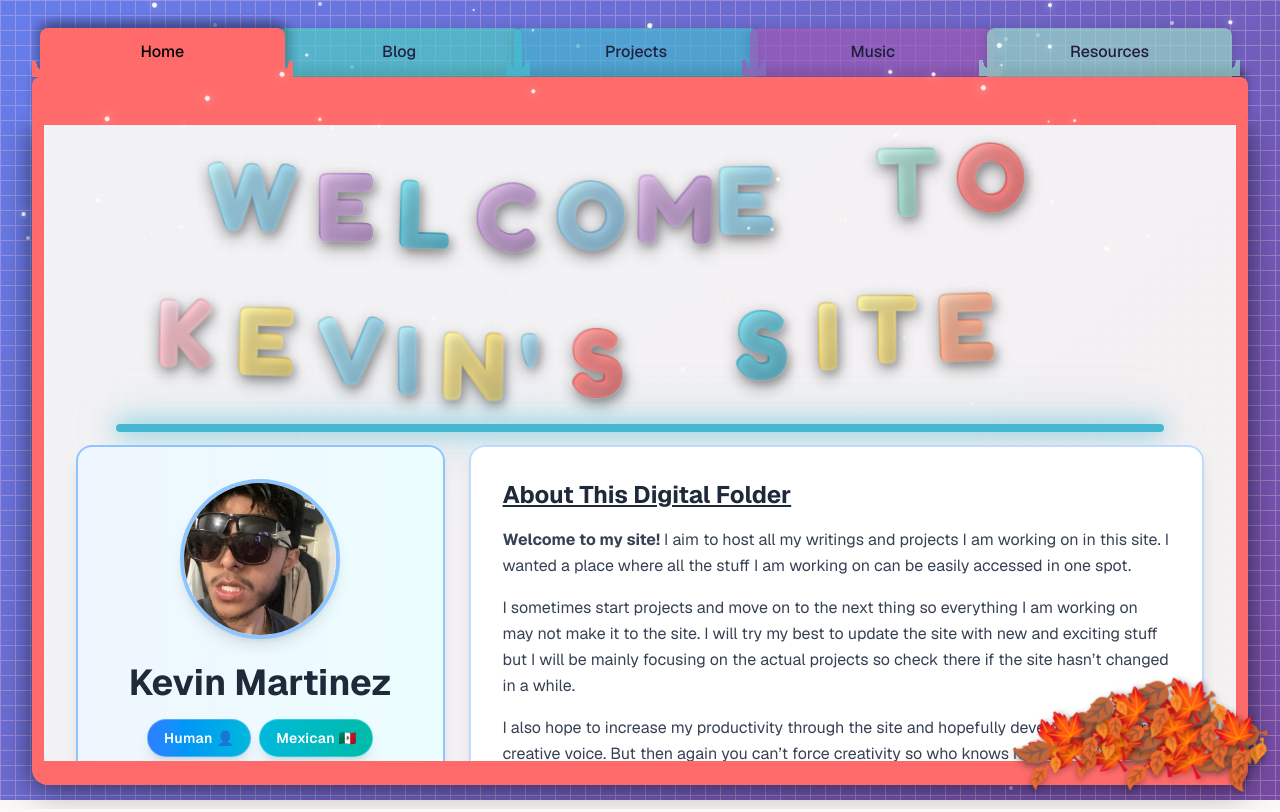
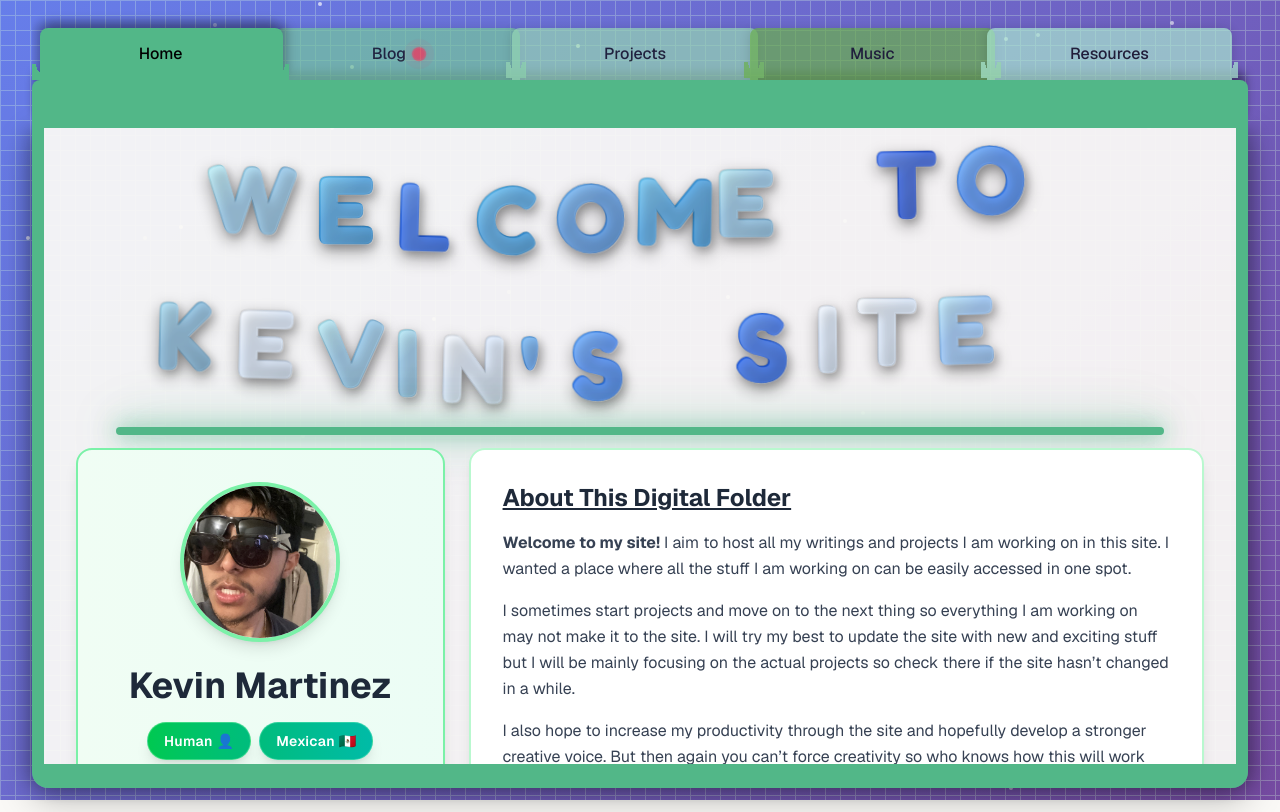
Before and after one commit to TheBoxy/PersonalWebsite, a Next.js app: page / in a window 1280 px wide. Built offline with nearby package versions, Linux system fonts and the light colour scheme.

Commit message:
Updated site

```diff
--- a/src/app/components/FolderNavigation.tsx
+++ b/src/app/components/FolderNavigation.tsx
@@ -10,32 +10,32 @@ interface Tab {
   color: string;
 }
 
-// Original tab colors
+// Spring/green theme tab colors
 const tabs: Tab[] = [
   {
     name: 'Home',
     path: '/',
-    color: '#FF6B6B'
+    color: '#52B788'
   },
   {
     name: 'Blog',
     path: '/blog',
-    color: '#4ECDC4'
+    color: '#74C69D'
   },
   {
     name: 'Projects',
     path: '/projects',
-    color: '#45B7D1'
+    color: '#95D5B2'
   },
   {
     name: 'Music',
     path: '/music',
-    color: '#9B59B6'
+    color: '#6AB04C'
   },
   {
     name: 'Resources',
     path: '/resources',
-    color: '#98D8C8'
+    color: '#A8E6CF'
   },
 ];
 
@@ -94,7 +94,10 @@ export default function FolderNavigation() {
                 boxShadow: isActive
                   ? '0 -6px 12px rgba(0,0,0,0.2), -6px -6px 10px rgba(0,0,0,0.15), 6px -6px 10px rgba(0,0,0,0.15)'
                   : '0 0 12px rgba(0,0,0,0.2)',
-                borderBottom: isActive ? 'none' : '1px solid rgba(0,0,0,0.1)',
+                borderBottom: isActive ? 'none' : `2px solid ${tab.color}`,
+                borderTop: `2px solid ${tab.color}`,
+                borderLeft: index === 0 ? 'none' : `2px solid ${tab.color}`,
+                borderRight: `2px solid ${tab.color}`,
               }}
             >
               {/* Curved ramps at bottom */}
@@ -112,8 +115,32 @@ export default function FolderNavigation() {
                   zIndex: -1
                 }}
               />
-              <span className="relative z-10 font-medium">
+              <span className="relative z-10 font-medium flex items-center gap-2 justify-center">
                 {tab.name}
+                {tab.path === '/blog' && (
+                  <span
+                    className="relative flex items-center justify-center"
+                    title="New blog post available!"
+                    style={{
+                      zIndex: 20,
+                      opacity: 1,
+                    }}
+                  >
+                    <span
+                      className="blog-notification-pulse absolute w-3 h-3 rounded-full"
+                      style={{
+                        backgroundColor: '#FF4444',
+                      }}
+                    />
+                    <span
+                      className="relative w-2.5 h-2.5 rounded-full"
+                      style={{
+                        backgroundColor: '#FF4444',
+                        boxShadow: '0 0 4px rgba(255, 68, 68, 0.8)',
+                      }}
+                    />
+                  </span>
+                )}
               </span>
             </Link>
           );
--- a/src/app/components/LayoutWrapper.tsx
+++ b/src/app/components/LayoutWrapper.tsx
@@ -63,13 +63,13 @@ type TabColorData = {
   gridColor: string;
 };
 
-// Original border colors
+// Spring/green theme border colors - matching FolderNavigation tab colors
 const TAB_COLORS: Record<string, TabColorData> = {
-  '/': { borderColor: '#FF6B6B', gridColor: '#ffd1e6' },
-  '/blog': { borderColor: '#4ECDC4', gridColor: '#d9feff' },
-  '/projects': { borderColor: '#45B7D1', gridColor: '#d4edda' },
-  '/resources': { borderColor: '#98D8C8', gridColor: '#fef9e7' },
-  '/music': { borderColor: '#9B59B6', gridColor: '#ffe6f5' },
+  '/': { borderColor: '#52B788', gridColor: '#d4f4dd' },
+  '/blog': { borderColor: '#74C69D', gridColor: '#d9f5e3' },
+  '/projects': { borderColor: '#95D5B2', gridColor: '#e0f5ea' },
+  '/resources': { borderColor: '#A8E6CF', gridColor: '#e8f7ef' },
+  '/music': { borderColor: '#6AB04C', gridColor: '#d1e8c4' },
 };
 
 const getTabColor = (pathname: string) => {
@@ -240,76 +240,6 @@ export default function LayoutWrapper({
           {children}
         </main>
       </div>
-
-      {/* Pile of Fall Leaves - Bottom Right - Asymmetrical - Interactive */}
-      {mounted && (
-        <div className="fixed bottom-0 right-0 z-20" style={{ width: '350px', height: '200px' }}>
-          {/* Create a realistic asymmetrical pile - extending more to the left now */}
-          {[
-            // Base layer - mostly center and right
-            { emoji: '🍂', right: '25px', bottom: '5px', rotation: 15, size: '3rem', zIndex: 1 },
-            { emoji: '🍁', right: '60px', bottom: '8px', rotation: -25, size: '3.4rem', zIndex: 2 },
-            { emoji: '🍂', right: '15px', bottom: '18px', rotation: 45, size: '2.8rem', zIndex: 3 },
-            { emoji: '🍁', right: '85px', bottom: '12px', rotation: -15, size: '3.2rem', zIndex: 4 },
-            { emoji: '🍂', right: '110px', bottom: '10px', rotation: 60, size: '3rem', zIndex: 5 },
-            { emoji: '🍁', right: '140px', bottom: '15px', rotation: -35, size: '2.9rem', zIndex: 6 },
-
-            // Middle layer - more spread out to the right
-            { emoji: '🍂', right: '40px', bottom: '30px', rotation: 20, size: '3.3rem', zIndex: 7 },
-            { emoji: '🍁', right: '70px', bottom: '28px', rotation: -50, size: '3.1rem', zIndex: 8 },
-            { emoji: '🍂', right: '100px', bottom: '25px', rotation: 35, size: '2.8rem', zIndex: 9 },
-            { emoji: '🍁', right: '130px', bottom: '30px', rotation: -10, size: '3rem', zIndex: 10 },
-            { emoji: '🍂', right: '160px', bottom: '22px', rotation: 55, size: '3.2rem', zIndex: 11 },
-            { emoji: '🍁', right: '185px', bottom: '18px', rotation: -40, size: '2.9rem', zIndex: 12 },
-
-            // Upper layer - fewer leaves, still extending right
-            { emoji: '🍂', right: '50px', bottom: '48px', rotation: 25, size: '3.1rem', zIndex: 13 },
-            { emoji: '🍁', right: '80px', bottom: '45px', rotation: -20, size: '3rem', zIndex: 14 },
-            { emoji: '🍂', right: '110px', bottom: '50px', rotation: 70, size: '2.9rem', zIndex: 15 },
-            { emoji: '🍁', right: '140px', bottom: '42px', rotation: -45, size: '2.8rem', zIndex: 16 },
-            { emoji: '🍂', right: '170px', bottom: '38px', rotation: 30, size: '2.7rem', zIndex: 17 },
-
-            // Top layer - sparse, completing the asymmetrical shape
-            { emoji: '🍁', right: '65px', bottom: '65px', rotation: -30, size: '2.9rem', zIndex: 18 },
-            { emoji: '🍂', right: '95px', bottom: '68px', rotation: 40, size: '2.8rem', zIndex: 19 },
-            { emoji: '🍁', right: '125px', bottom: '62px', rotation: -55, size: '2.6rem', zIndex: 20 },
-            { emoji: '🍂', right: '150px', bottom: '58px', rotation: 15, size: '2.5rem', zIndex: 21 },
-
-            // A few scattered leaves extending further right
-            { emoji: '🍁', right: '200px', bottom: '25px', rotation: -25, size: '2.8rem', zIndex: 22 },
-            { emoji: '🍂', right: '215px', bottom: '12px', rotation: 50, size: '2.6rem', zIndex: 23 },
-            { emoji: '🍁', right: '190px', bottom: '42px', rotation: -35, size: '2.4rem', zIndex: 24 },
-
-            // A couple on the left side for natural taper
-            { emoji: '🍂', right: '8px', bottom: '28px', rotation: 65, size: '2.7rem', zIndex: 25 },
-            { emoji: '🍁', right: '20px', bottom: '40px', rotation: -20, size: '2.5rem', zIndex: 26 },
-          ].map((leaf, index) => (
-            <div
-              key={`pile-leaf-${index}`}
-              className="absolute cursor-pointer transition-all duration-200 hover:scale-110"
-              style={{
-                right: leaf.right,
-                bottom: leaf.bottom,
-                fontSize: leaf.size,
-                transform: `rotate(${leaf.rotation}deg)`,
-                zIndex: leaf.zIndex,
-                filter: 'drop-shadow(2px 2px 3px rgba(0,0,0,0.3))',
-              }}
-              onMouseEnter={(e) => {
-                // Rustle effect on hover
-                e.currentTarget.style.animation = 'rustle 0.3s ease-in-out';
-              }}
-              onAnimationEnd={(e) => {
-                e.currentTarget.style.animation = '';
-              }}
-              onClick={() => window.open('https://www.youtube.com/watch?v=Mj7juCIHBGU', '_blank')}
-              title="Jump in the leaves! 🍂"
-            >
-              {leaf.emoji}
-            </div>
-          ))}
-        </div>
-      )}
     </>
   );
 }
--- a/src/app/globals.css
+++ b/src/app/globals.css
@@ -17,6 +17,24 @@
     --background: #0a0a0a;
     --foreground: #ededed;
   }
+}
+
+/* Blog notification pulse animation */
+@keyframes blogNotificationPulse {
+  0%, 100% {
+    opacity: 1;
+    transform: scale(1);
+    box-shadow: 0 0 0 0 rgba(255, 68, 68, 0.7);
+  }
+  50% {
+    opacity: 0.8;
+    transform: scale(1.2);
+    box-shadow: 0 0 0 8px rgba(255, 68, 68, 0);
+  }
+}
+
+.blog-notification-pulse {
+  animation: blogNotificationPulse 2s ease-in-out infinite;
 }
 
 /* Snow effect styles */
--- a/src/app/layout.tsx
+++ b/src/app/layout.tsx
@@ -33,8 +33,6 @@ export const metadata: Metadata = {
   description: "A website with folder-style navigation",
 };
 
-import SnowParticles from "./components/SnowParticles";
-
 export default function RootLayout({
   children,
 }: {
@@ -43,7 +41,6 @@ export default function RootLayout({
   return (
     <html lang="en">
       <body className={`${geist.className} ${kalam.variable} ${fredoka.variable} min-h-screen`}>
-        <SnowParticles />
         <div className="max-w-7xl mx-auto px-4 sm:px-6 lg:px-8 pt-2 pb-6">
           <div className="relative">
             <FolderNavigation />
--- a/src/app/page.tsx
+++ b/src/app/page.tsx
@@ -4,20 +4,20 @@ import Image from "next/image";
 import { useState, useEffect } from 'react';
 import Magnet from './components/Magnet';
 
-// Original color palette
+// Blue color palette for magnets
 const COLORS = [
-  '#FF6B6B', // Coral red
-  '#4ECDC4', // Turquoise
-  '#45B7D1', // Sky blue
-  '#FFA07A', // Light salmon
-  '#98D8C8', // Mint green
-  '#F7DC6F', // Bright yellow
-  '#BB8FCE', // Lavender
-  '#85C1E2', // Light blue
-  '#F8B88B', // Peach
-  '#52B788', // Green
-  '#FFB6C1', // Light pink
-  '#87CEEB', // Sky blue
+  '#3B82F6', // Blue
+  '#60A5FA', // Light blue
+  '#2563EB', // Medium blue
+  '#93C5FD', // Sky blue
+  '#1D4ED8', // Dark blue
+  '#DBEAFE', // Pale blue
+  '#3B9AE1', // Bright blue
+  '#4A90E2', // Azure blue
+  '#5B9BD5', // Cornflower blue
+  '#6BA3D1', // Steel blue
+  '#7BB3D9', // Light steel blue
+  '#8CC3E8', // Powder blue
 ];
 
 const INITIAL_TEXT = 'welcome to kevin\'s site';
@@ -232,8 +232,8 @@ export default function HomePage() {
               bottom: '-35px',
               marginLeft: windowWidth < 768 ? '10px' : '40px',
               marginRight: windowWidth < 768 ? '10px' : '40px',
-              background: '#45B7D1',
-              boxShadow: '0 0 20px rgba(69, 183, 209, 0.8), 0 0 40px rgba(69, 183, 209, 0.5), 0 0 60px rgba(69, 183, 209, 0.3)',
+              background: '#52B788',
+              boxShadow: '0 0 20px rgba(82, 183, 136, 0.8), 0 0 40px rgba(82, 183, 136, 0.5), 0 0 60px rgba(82, 183, 136, 0.3)',
             }}
           />
         )}
@@ -244,11 +244,11 @@ export default function HomePage() {
         {/* Profile and About Side by Side */}
         <div className="flex flex-col lg:flex-row gap-6">
           {/* Profile Header */}
-          <div className="lg:w-1/3 bg-gradient-to-r from-blue-50 to-cyan-50 rounded-2xl p-6 md:p-8 shadow-lg border-2 border-blue-300 relative overflow-hidden">
+          <div className="lg:w-1/3 bg-gradient-to-r from-green-50 to-emerald-50 rounded-2xl p-6 md:p-8 shadow-lg border-2 border-green-300 relative overflow-hidden">
             <div className="flex flex-col items-center text-center">
               {/* Profile Picture */}
               <div className="mb-6">
-                <div className="w-32 h-32 md:w-40 md:h-40 rounded-full bg-white p-1 shadow-lg border-4 border-blue-300 overflow-hidden">
+                <div className="w-32 h-32 md:w-40 md:h-40 rounded-full bg-white p-1 shadow-lg border-4 border-green-300 overflow-hidden">
                   <Image
                     src="/images/photo.jpg"
                     alt="Kevin Martinez"
@@ -271,11 +271,11 @@ export default function HomePage() {
 
                 {/* Tags */}
                 <div className="mb-6 flex flex-wrap gap-2 justify-center">
-                  <span className="inline-block bg-gradient-to-r from-blue-500 to-cyan-500 text-white px-4 py-2 rounded-full text-sm font-semibold shadow-lg border border-blue-300/50 tracking-wide">
+                  <span className="inline-block bg-gradient-to-r from-green-500 to-emerald-500 text-white px-4 py-2 rounded-full text-sm font-semibold shadow-lg border border-green-300/50 tracking-wide">
                     Human 👤
                   </span>
                   <span
-                    className="inline-block bg-gradient-to-r from-cyan-500 to-teal-500 text-white px-4 py-2 rounded-full text-sm font-semibold shadow-lg border border-cyan-300/50 tracking-wide cursor-pointer hover:scale-105 transition-transform"
+                    className="inline-block bg-gradient-to-r from-emerald-500 to-teal-500 text-white px-4 py-2 rounded-full text-sm font-semibold shadow-lg border border-emerald-300/50 tracking-wide cursor-pointer hover:scale-105 transition-transform"
                     onClick={() => window.open('https://www.youtube.com/watch?v=b89CnP0Iq30', '_blank')}
                     title="Click to learn more! 🇲🇽"
                   >
@@ -295,7 +295,7 @@ export default function HomePage() {
           </div>
 
           {/* About Section */}
-          <div className="lg:w-2/3 bg-white rounded-2xl p-6 md:p-8 shadow-lg border-2 border-blue-200 relative overflow-hidden">
+          <div className="lg:w-2/3 bg-white rounded-2xl p-6 md:p-8 shadow-lg border-2 border-green-200 relative overflow-hidden">
             <h2 className="text-2xl font-bold text-gray-800 mb-4 flex items-center gap-2 underline">
 
               About This Digital Folder
@@ -316,7 +316,7 @@ export default function HomePage() {
     </div>
 
             {/* Call to Action */}
-            <div className="mt-6 p-4 bg-gradient-to-r from-blue-50 to-cyan-50 rounded-xl border border-blue-300">
+            <div className="mt-6 p-4 bg-gradient-to-r from-green-50 to-emerald-50 rounded-xl border border-green-300">
               <p className="text-center text-gray-700 font-medium">
                 📂 <strong>Explore the folders above</strong> to discover my latest projects, thoughts, and resources! 🚀
               </p>
```
Also changed, not shown: src/app/music/page.tsx (+0 -63 lines).
